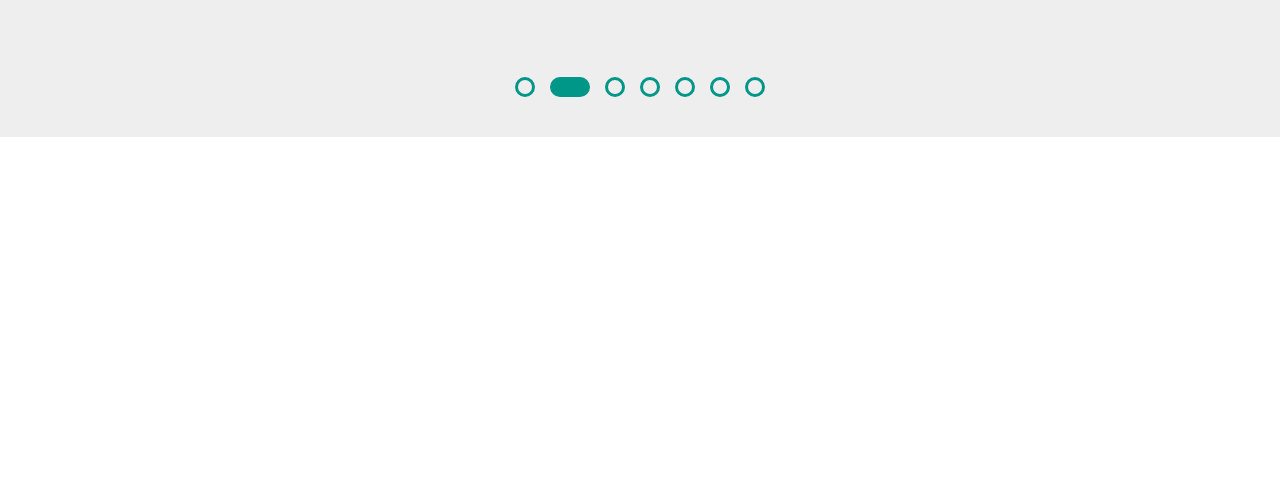
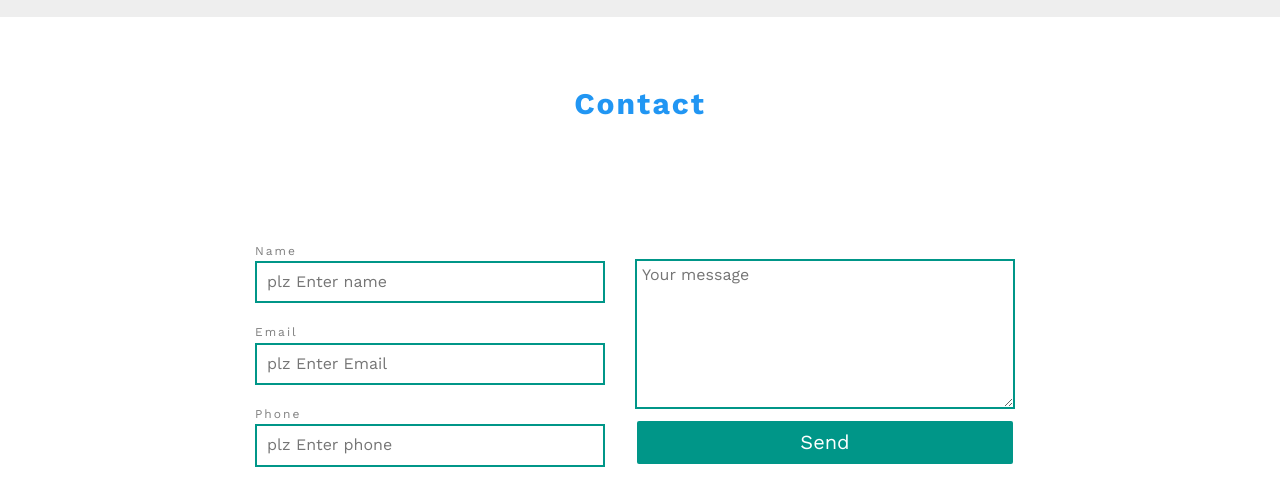
Before and after one commit to amirmhmd485/Special-Design-Template, a plain HTML site: page index.html in a window 1280 px wide. Shown: the part 7045-7542 px from the top of the page. Before the commit the page ends 7182 px from the top, so only its background shows below. Drawn offline with nearby package versions, Linux system fonts and the light colour scheme.

Commit message:
Finish Contact Form design

```diff
--- a/css/style.css
+++ b/css/style.css
@@ -14,7 +14,7 @@
 body{
     display: flex;
     flex-direction: column;
-    gap: 40px;
+    gap: 20px;
     position: relative;
 }
 /* start container */
@@ -441,7 +441,7 @@
     flex-direction: column;
     gap: 40px;
     @media (max-width:768px) {
-        height: 140vh;
+        height: 145vh;
     }
     header{
         h2{
@@ -763,3 +763,89 @@
     }
 }
 /* End testmonials */
+/* start contact */
+.contact{
+    padding: 30px 15px;
+    display: flex;
+    flex-direction: column;
+    gap: 100px;
+    header{
+        h2{
+            font-size: 30px;
+            color: var(--secondary-color);
+            font-weight: bold;
+            letter-spacing: 2px;
+            text-align: center;
+            padding: 20px;
+        }
+    }
+    .container{
+        form{
+            display: flex;
+            justify-content: center;
+            align-items: center;
+            flex-wrap: wrap;
+            gap: 20px;
+            .left{
+                display: flex;
+                flex-direction: column;
+                gap: 20px;
+                max-width: 100%;
+                .input-section{
+                    display: flex;
+                    flex-direction: column;
+                    label{
+                        font-size: 12px;
+                        color: gray;
+                        letter-spacing: 2px;
+                        line-height: 1.6;
+                    }
+                    input{
+                        width: 350px;
+                        max-width: 100%;
+                        padding: 10px;
+                        background-color: transparent;
+                        border: 2px solid var(--main-color);
+                        &:focus{
+                            outline: none;
+                        }
+                    }
+                }
+            }
+            .right{
+                display: flex;
+                flex-direction: column;
+                gap: 10px;
+                width: 400px;
+                max-width: 100%;
+                height: 210px;
+                padding: 10px;
+                textarea{
+                    min-width: 100%;
+                    max-width: 100%;
+                    min-height: 150px;
+                    max-height: 150px;
+                    padding: 5px;
+                    border: 2px solid var(--main-color);
+                    &:focus{
+                        outline: none;
+                    }
+                }
+                button{
+                    padding: 10px 15px;
+                    background-color: var(--main-color);
+                    font-size: 20px;
+                    color: white;
+                    border-radius: 4px;
+                    border: 2px solid white;
+                    cursor: pointer;
+                    transition: 0.5s;
+                    &:active{
+                        transform: scale(0.9);
+                    }
+                }
+            }
+        }
+    }
+}
+/* End contact */
--- a/index.html
+++ b/index.html
@@ -330,6 +330,35 @@
         </div>
     </div>
     <!-- End  Testmonials-->
+    <!-- start contact -->
+    <div class="contact" id="contact">
+        <header>
+            <h2>Contact</h2>
+        </header>
+        <div class="container">
+            <form action="">
+                <div class="left">
+                    <div class="input-section">
+                        <label for="name">Name</label>
+                        <input type="text" placeholder="plz Enter name" id="name">
+                    </div>
+                    <div class="input-section">
+                        <label for="email">Email</label>
+                        <input type="email" placeholder="plz Enter Email" id="email">
+                    </div>
+                    <div class="input-section">
+                        <label for="phone">Phone</label>
+                        <input type="tel" placeholder="plz Enter phone" id="phone">
+                    </div>
+                </div>
+                <div class="right">
+                    <textarea name="" id="" placeholder="Your message"></textarea>
+                    <button type="submit">Send</button>
+                </div>
+            </form>
+        </div>
+    </div>
+    <!-- end contact -->
     <script src="app.js"></script>
 </body>
 </html>
```
